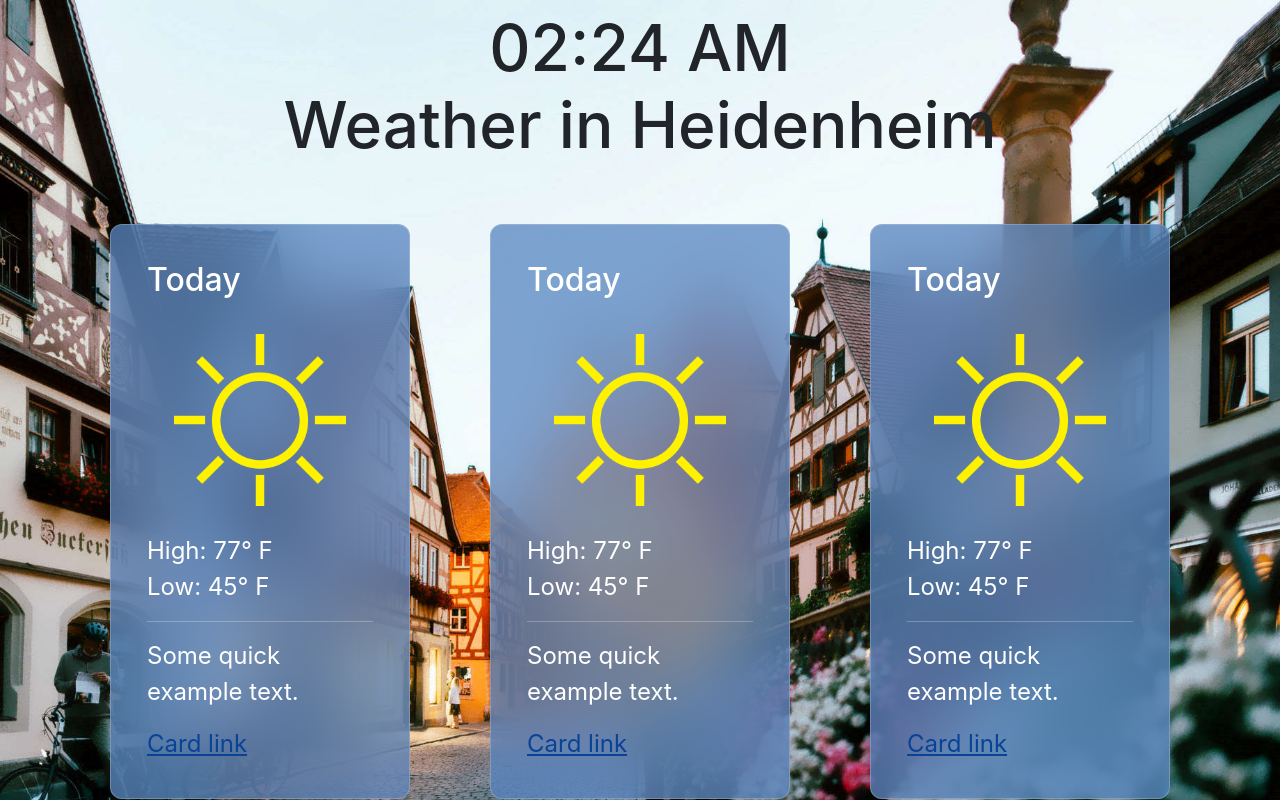
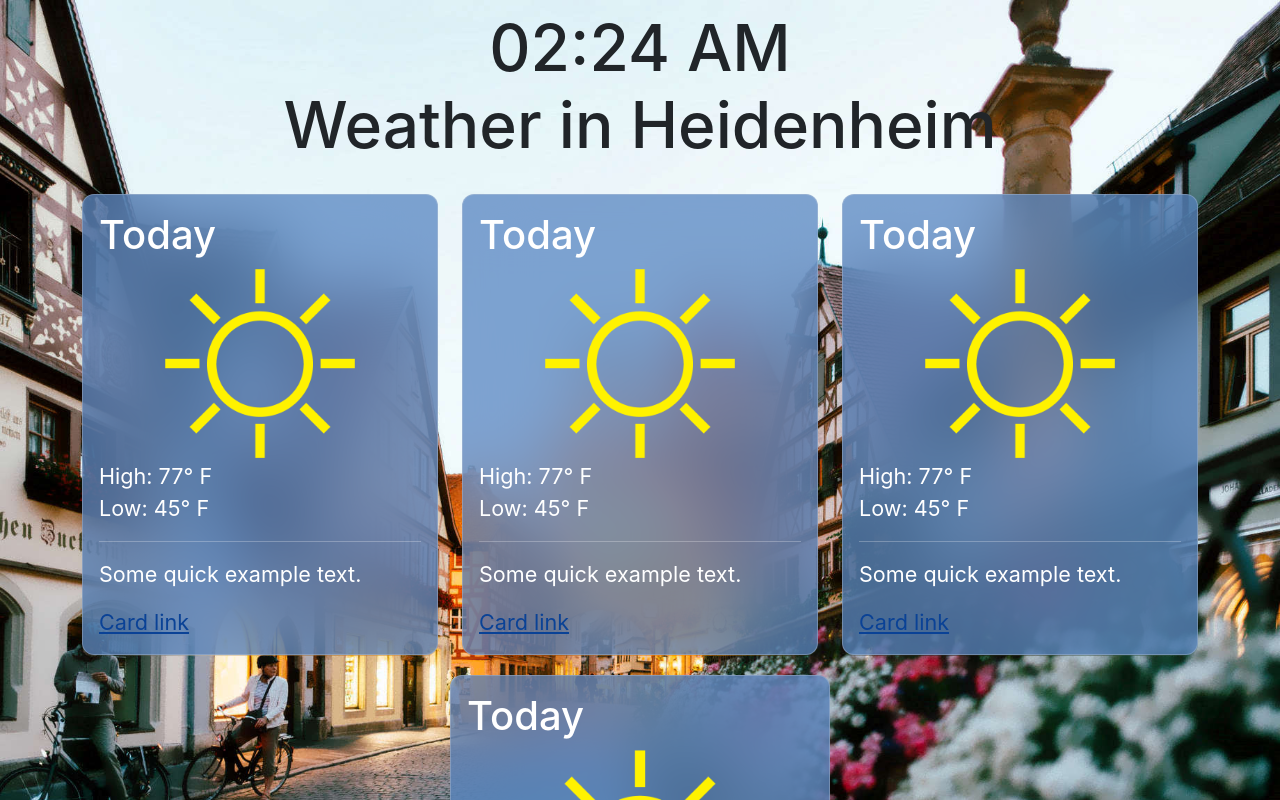
Before and after one commit to AnthonyScola/docker_react_weather_app, a React (Create React App) app: page / in a window 1280 px wide. Shown: the top 800 px of the page. Built offline with nearby package versions, Linux system fonts and the light colour scheme; no server answers.

Commit message:
Updated CSS and made weather cards functional.

```diff
--- a/src/App.css
+++ b/src/App.css
@@ -3,13 +3,20 @@ h1 {
   text-align: center;
   font-size: 4rem;
 }
+h2 {
+  font-size: 2.5rem;
+}
+
 header {
   margin-top: 10px;
-  margin-bottom: 50px;
+  margin-bottom: 20px;
 }
 
 img {
-  padding: 25px;
+  width: 100%;
+  padding-left: 20%;
+  padding-right: 20%;
+  margin: auto;
 }
 
 .bi {
@@ -27,16 +34,16 @@ a {
   background-color: rgba(87, 133, 192, 0.75);
   border-radius: 12px;
   border: 1px solid rgba(209, 213, 219, 0.3);
-  padding: 20px;
 
   margin-top: 10px;
   margin-bottom: 10px;
+
   margin-left: auto;
   margin-right: auto;
 
   color: white !important;
-  font-size: 1.5rem;
+  font-size: 1.35rem;
   min-width: 300px;
-  max-width: 300px;
+  max-width: 380px;
 }
 /* Generated by https://generator.ui.glass/ */
```
